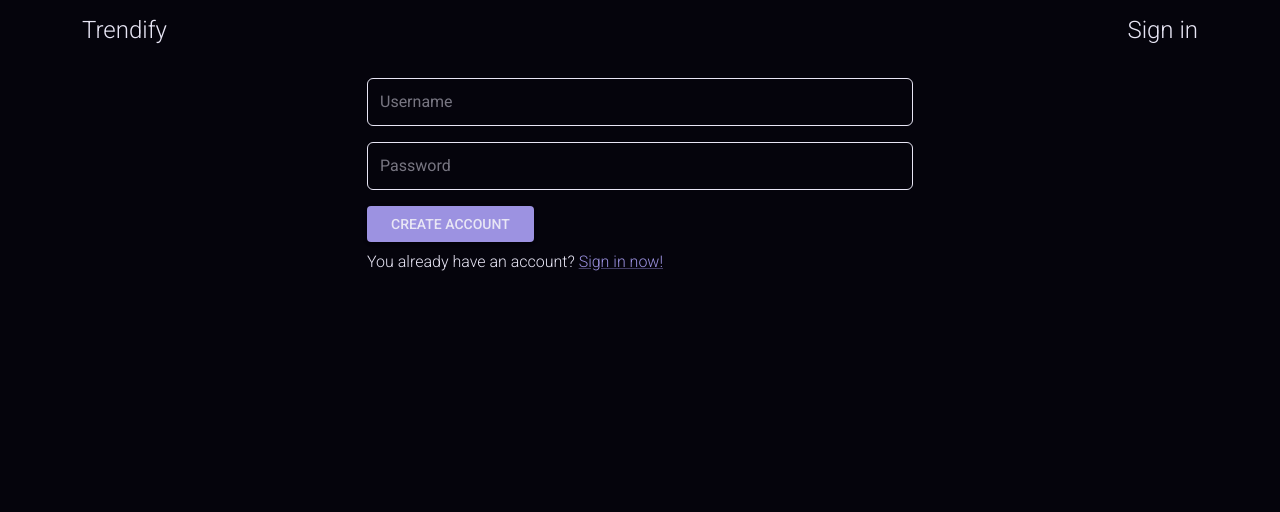
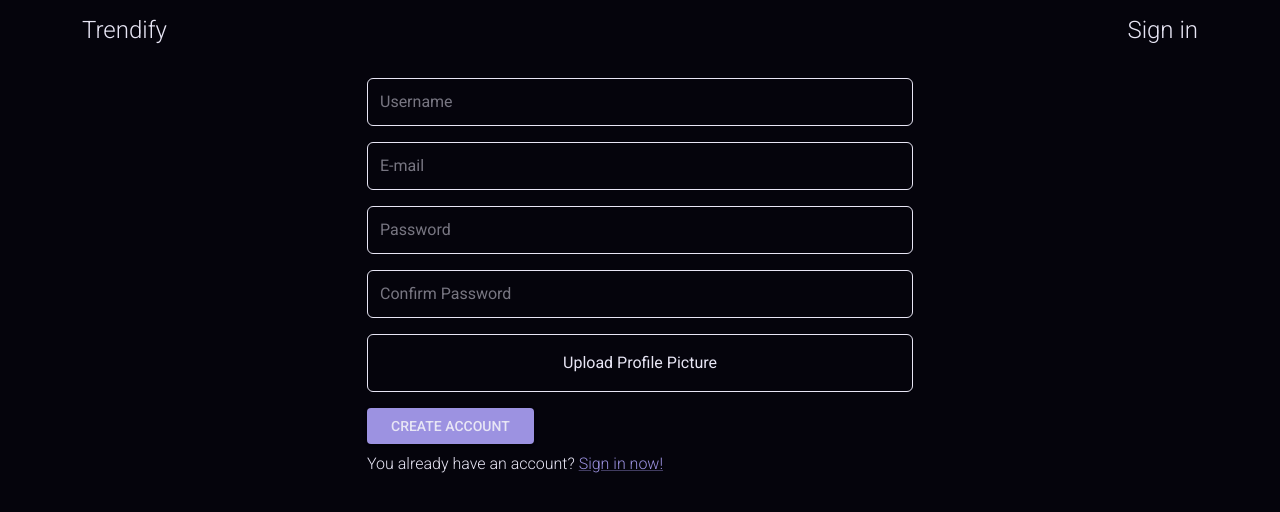
Before and after one commit to youngplq10/trendify-frontend, a Next.js app: page /sign-up in a window 1280 px wide. Shown: the top 512 px of the page. Built offline with nearby package versions, Linux system fonts and the light colour scheme.

Commit message:
Added validation for creating new account

```diff
--- a/package.json
+++ b/package.json
@@ -14,6 +14,7 @@
     "@mui/icons-material": "^6.4.8",
     "@mui/material": "^6.4.8",
     "bootstrap": "^5.3.3",
+    "joi": "^17.13.3",
     "jwt-decode": "^4.0.0",
     "next": "14.2.23",
     "react": "^18",
--- a/src/app/components/SignUpForm.tsx
+++ b/src/app/components/SignUpForm.tsx
@@ -1,27 +1,79 @@
+"use client"
+
 import { Button, Link, Typography } from '@mui/material'
-import React from 'react'
+import React, { useState } from 'react'
+import { validateNewUser } from '../scripts/validation';
 
 const SignUpForm = () => {
+    const [username, setUsername] = useState("");
+    const [email, setEmail] = useState("");
+    const [password, setPassword] = useState("");
+    const [repassword, setRepassword] = useState("");
+    const [thumbnail, setThumbnail] = useState<File | null>(null);
+
+    const handleSubmit = () => {
+        const validation = validateNewUser(username, email, password, repassword);
+    }
+
     return (
         <form>
-            <input type='text' className='form-control custom-input py-2 my-3' placeholder='Username' style={{
+            <input type='text' className='form-control custom-input py-2 my-3' placeholder='Username' value={username} onChange={(e) => setUsername(e.target.value)} style={{
                 minHeight: "3rem",
                 backgroundColor: "#05040c",
                 color: "#e8e6f5",
                 border: "1px solid #e8e6f5",
             }} />
 
-            <input type='text' className='form-control custom-input py-2 my-3' placeholder='Password' style={{
+            <input type='text' className='form-control custom-input py-2 my-3' placeholder='E-mail' value={email} onChange={(e) => setEmail(e.target.value)} style={{
                 minHeight: "3rem",
                 backgroundColor: "#05040c",
                 color: "#e8e6f5",
                 border: "1px solid #e8e6f5",
             }} />
 
-            <Button variant='contained' className='px-4 mb-2'>Create account</Button>
-            <Typography variant='body1' color='text.primary'>You already have an account? <Link href="/sign-in">Sign in now!</Link></Typography>
+            <input type='password' className='form-control custom-input py-2 my-3' placeholder='Password' value={password} onChange={(e) => setPassword(e.target.value)} style={{
+                minHeight: "3rem",
+                backgroundColor: "#05040c",
+                color: "#e8e6f5",
+                border: "1px solid #e8e6f5",
+            }} />
+
+            <input type='password' className='form-control custom-input py-2 my-3' placeholder='Confirm Password' value={repassword} onChange={(e) => setRepassword(e.target.value)} style={{
+                minHeight: "3rem",
+                backgroundColor: "#05040c",
+                color: "#e8e6f5",
+                border: "1px solid #e8e6f5",
+            }} />
+
+            <input
+                type="file"
+                accept="image/*"
+                id="file-upload"
+                className="d-none"
+                onChange={(e) => setThumbnail(e.target.files?.[0] || null)}
+            />
+
+            <label
+                htmlFor="file-upload"
+                className="form-control py-3 my-3 text-center"
+                style={{
+                    minHeight: "3rem",
+                    backgroundColor: "#05040c",
+                    color: "#e8e6f5",
+                    border: "1px solid #e8e6f5",
+                    cursor: "pointer",
+                }}
+            >
+                {thumbnail ? thumbnail.name : "Upload Profile Picture"}
+            </label>
+
+            <Button variant='contained' className='px-4 mb-2' onClick={handleSubmit}>Create account</Button>
+
+            <Typography variant='body1' color='text.primary'>
+                You already have an account? <Link href="/sign-in">Sign in now!</Link>
+            </Typography>
         </form>
     )
 }
 
-export default SignUpForm
+export default SignUpForm;
--- /dev/null
+++ b/src/app/scripts/validation.ts
@@ -0,0 +1,61 @@
+import Joi from "joi"
+
+const newUserSchema = Joi.object({
+    username: Joi.string().alphanum().min(3).max(20).required().messages({
+        "string.empty": "Username can't be empty.",
+        "string.min": "Username is too short. Minimum 3 characters.",
+        "string.max": "Username is too long. Maximum 20 characters.",
+        "any.required": "Username field is required to process.",
+        "string.alphanum": "Username doesn't only contain alphanumeric characters."
+    }),
+    email: Joi.string().email({ minDomainSegments: 2, tlds: false }).required().messages({
+        "string.empty": "Email can't be empty.",
+        "string.email": "Email is not valid."
+    }),
+    password: Joi.string().min(3).max(20).pattern(new RegExp('^[a-zA-Z0-9@#$%^&+=]{3,20}$')).required().messages({
+        "string.empty": "Password can't be empty.",
+        "string.pattern.base": "Password is not valid.",
+        "string.min": "Password is too short. Minimum 3 characters.",
+        "string.max": "Password is too long. Maximum 20 characters."
+    }),
+    repassword: Joi.any().valid(Joi.ref('password')).required().messages({
+        "any.only": "Passwords do not match.",
+        "any.required": "Please confirm your password."
+    }),
+})
+
+const existingUserSchema = Joi.object({
+    username: Joi.string().alphanum().min(3).max(20).required().messages({
+        "string.empty": "Username can't be empty.",
+        "string.min": "Username is too short. Minimum 3 characters.",
+        "string.max": "Username is too long. Maximum 20 characters.",
+        "any.required": "Username field is required to process.",
+        "string.alphanum": "Username doesn't only contain alphanumeric characters."
+    }),
+    password: Joi.string().min(3).max(20).required().messages({
+        "string.empty": "Password can't be empty.",
+        "string.pattern.base": "Password is not valid.",
+        "string.min": "Password is too short. Minimum 3 characters.",
+        "string.max": "Password is too long. Maximum 20 characters."
+    }),
+})
+
+export const validateNewUser = (getUsername: string, getEmail: string, getPassword: string, getRepassword: string) : string => {
+    const result = newUserSchema.validate({ username: getUsername, email: getEmail, password: getPassword, repassword: getRepassword});
+
+    if (result.error != null) {
+        return result.error.message;
+    }
+
+    return "Success";
+}
+
+export const validateExistingUser = (getUsername: string, getPassword: string) : string => {
+    const result = existingUserSchema.validate({ username: getUsername, password: getPassword });
+
+    if (result.error != null) {
+        return result.error.message;
+    }
+
+    return "Success";
+}
```
Also changed, not shown: 1 other file (tests, documents, lock files or other folders).
